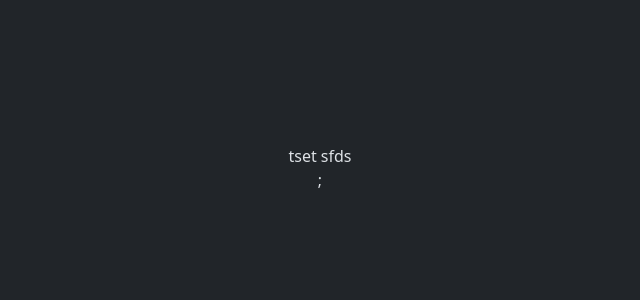
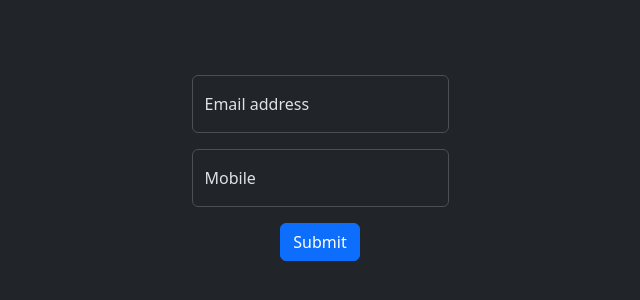
Before and after one commit to carlosjtandem/TS-and-React, a React (Vite) app in the folder food-delivey-form/: page / in a window 1280 px wide. Shown: the part 232-532 px from the top of the page, without its empty margins (320-960 px from the left). Built offline with nearby package versions, Linux system fonts and the light colour scheme.

Commit message:
Normal way to create react Forms

```diff
--- a/food-delivey-form/src/App.tsx
+++ b/food-delivey-form/src/App.tsx
@@ -1,10 +1,11 @@
 import "./App.css";
+import FoodDeliveryForm from "./FoodDeliveryForm";
 
 function App() {
   return (
     <div className="container">
       <div className="mx-5">
-        <div>tset sfds</div>;
+        <FoodDeliveryForm/>
       </div>
     </div>
   );
--- /dev/null
+++ b/food-delivey-form/src/FoodDeliveryForm.tsx
@@ -0,0 +1,79 @@
+import { ChangeEvent, SyntheticEvent, useState } from "react";
+
+type FoodDeliveryFormType = {
+  costumerName: string;
+  mobile: string;
+};
+
+type FoodDeliveryFoodErrorType = {
+  costumerName: string;
+  mobile: string;
+};
+
+export default function FoodDeliveryForm() {
+  const [values, setValues] = useState<FoodDeliveryFormType>({
+    costumerName: "",
+    mobile: "",
+  });
+
+  const [errors, setErrors] = useState<FoodDeliveryFoodErrorType>({
+    costumerName: "",
+    mobile: "",
+  });
+
+  const handleInputChange = (e: ChangeEvent<HTMLInputElement>) => {
+    const { name, value } = e.target;
+    setValues({ ...values, [name]: value });
+  };
+
+  const validateFormData = () => {
+    const temporaryErrors: FoodDeliveryFoodErrorType = {
+      costumerName: "",
+      mobile: "",
+    };
+    if (values.costumerName == "")
+      temporaryErrors.costumerName = "Customer name is required";
+
+    if (values.mobile == "") temporaryErrors.mobile = "Mobile number is required";
+    setErrors(temporaryErrors);
+
+    return Object.values(temporaryErrors).every((x) => x == "");
+  };
+
+  const onSubmit = (e: SyntheticEvent<HTMLFormElement>) => {
+    e.preventDefault();
+    if (validateFormData()) console.log("form-data:", values);
+    else console.log("Form is invalid");
+
+  };
+  return (
+    <form autoComplete="off" onSubmit={onSubmit}>
+      <div className="form-floating mb-3">
+        <input
+          type="text"
+          name="costumerName" //should be the same as the type
+          className="form-control"
+          placeholder="Customer Name"
+          value={values.costumerName}
+          onChange={handleInputChange}
+        />
+        <label>Email address</label>
+      </div>
+      <div className="form-floating mb-3">
+        <input
+          type="text"
+          name="mobile" //should be the same as the type
+          className="form-control"
+          placeholder="Mobile"
+          value={values.mobile}
+          onChange={handleInputChange}
+        />
+        <label>Mobile</label>
+      </div>
+
+      <button type="submit" className="btn btn-primary">
+        Submit
+      </button>
+    </form>
+  );
+}
```
